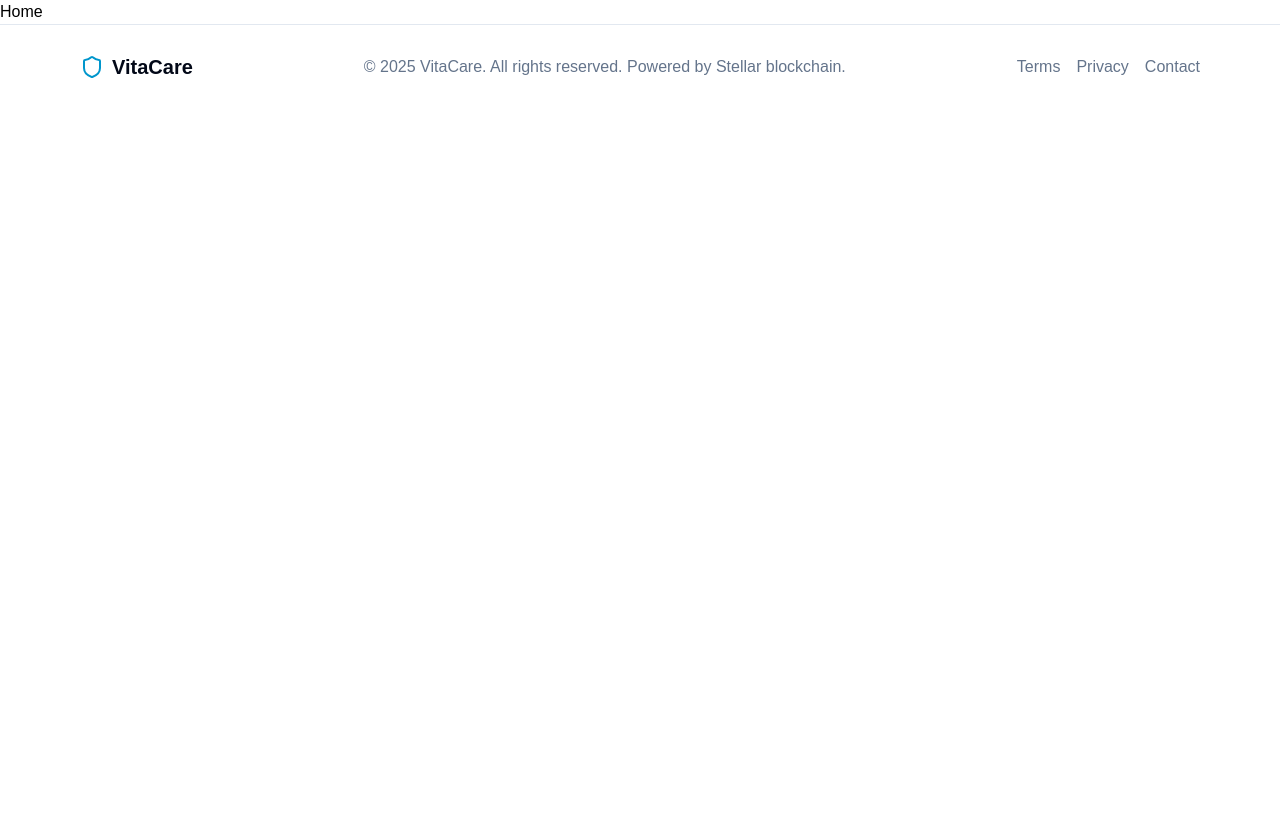
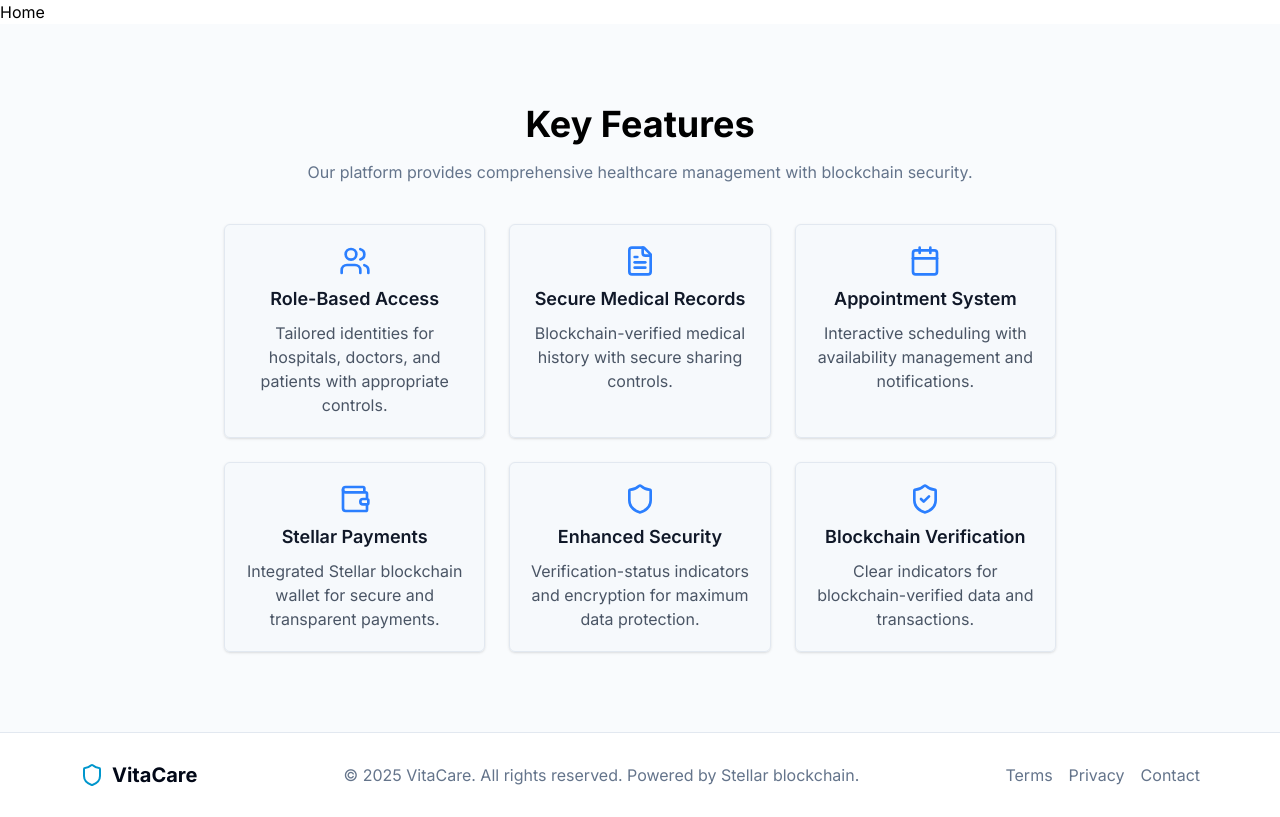
Before and after one commit to VitaCare-Organization/vitacare-dev, a Next.js app: page / in a window 1280 px wide. Built offline with nearby package versions, Linux system fonts and the light colour scheme.

Commit message:
done with main section two

```diff
--- a/src/app/globals.css
+++ b/src/app/globals.css
@@ -1,7 +1,8 @@
+@import url('https://fonts.googleapis.com/css2?family=Geist:wght@100..900&family=Inter:ital,opsz,wght@0,14..32,100..900;1,14..32,100..900&display=swap');
 @import "tailwindcss";
 
 body {
   background: var(--background);
   color: var(--foreground);
-  font-family: Arial, Helvetica, sans-serif;
+  font-family: "Inter", sans-serif;
 }
--- a/src/app/layout.tsx
+++ b/src/app/layout.tsx
@@ -1,6 +1,7 @@
 import type { Metadata } from "next";
 import "./globals.css";
-import Footer from "@/components/organisms/Footer/Footer";
+import Footer from "@/components/organisms/footer/Footer";
+import FeatureGrid from "@/components/organisms/FeatureGrid/FeatureGrid";
 
 export const metadata: Metadata = {
   title: "Create Next App",
@@ -16,6 +17,7 @@ export default function RootLayout({
     <html lang="en">
       <body>
         {children}
+        <FeatureGrid />
         <Footer />
       </body>
     </html>
--- /dev/null
+++ b/src/components/atoms/Icon/Icon.tsx
@@ -0,0 +1,9 @@
+import { ReactNode } from "react";
+
+interface IconProps {
+  children: ReactNode;
+}
+
+export default function Icon({ children }: IconProps) {
+  return <div className="text-blue-500 text-3xl">{children}</div>;
+}
--- /dev/null
+++ b/src/components/atoms/Text/Text.tsx
@@ -0,0 +1,12 @@
+interface TextProps {
+    children: string;
+    className?: string;
+  }
+
+  export function Heading({ children }: TextProps) {
+    return <h3 className="text-lg font-semibold text-gray-900">{children}</h3>;
+  }
+
+  export function Description({ children }: TextProps) {
+    return <p className="text-gray-600">{children}</p>;
+  }
--- /dev/null
+++ b/src/components/molecules/Card/FeatureCard.tsx
@@ -0,0 +1,20 @@
+
+import Icon from "@/components/atoms/Icon/Icon";
+import { Description, Heading } from "@/components/atoms/Text/Text";
+import { ReactNode } from "react";
+
+interface FeatureCardProps {
+  icon: ReactNode;
+  title: string;
+  description: string;
+}
+
+export default function FeatureCard({ icon, title, description }: FeatureCardProps) {
+  return (
+    <div className="flex flex-col items-center p-5  bg-[#F1F5F966] rounded-md shadow-sm border border-[#E2E8F0] text-center space-y-2">
+      <Icon>{icon}</Icon>
+      <Heading>{title}</Heading>
+      <Description>{description}</Description>
+    </div>
+  );
+}
--- /dev/null
+++ b/src/components/organisms/FeatureGrid/FeatureGrid.tsx
@@ -0,0 +1,27 @@
+import FeatureCard from "@/components/molecules/Card/FeatureCard";
+import { ShieldCheck, FileText,  Wallet, Shield, Calendar, Users } from "lucide-react";
+
+const features = [
+  { icon: <Users size={32} />, title: "Role-Based Access", description: "Tailored identities for hospitals, doctors, and patients with appropriate controls." },
+  { icon: <FileText size={32} />, title: "Secure Medical Records", description: "Blockchain-verified medical history with secure sharing controls." },
+  { icon: <Calendar size={32} />, title: "Appointment System", description: "Interactive scheduling with availability management and notifications." },
+  { icon: <Wallet size={32} />, title: "Stellar Payments", description: "Integrated Stellar blockchain wallet for secure and transparent payments." },
+  { icon: <Shield size={32} />, title: "Enhanced Security", description: "Verification-status indicators and encryption for maximum data protection." },
+  { icon: <ShieldCheck size={32} />, title: "Blockchain Verification", description: "Clear indicators for blockchain-verified data and transactions." },
+];
+
+
+
+export default function FeatureGrid() {
+  return (
+    <div className="bg-[#F1F5F966] py-20 px-6 md:px-0 flex flex-col items-center justify-center">
+        <h1 className="font-bold text-4xl mb-4">Key Features </h1>
+        <p className="text-[#64748B] mb-10">Our platform provides comprehensive healthcare management with blockchain security.</p>
+        <div className="w-[90%] md:w-[80%] lg:w-[65%] mx-auto grid grid-cols-1 md:grid-cols-2 lg:grid-cols-3 gap-6">
+        {features.map((feature, index) => (
+            <FeatureCard key={index} {...feature} />
+        ))}
+        </div>
+    </div>
+  );
+}
```
